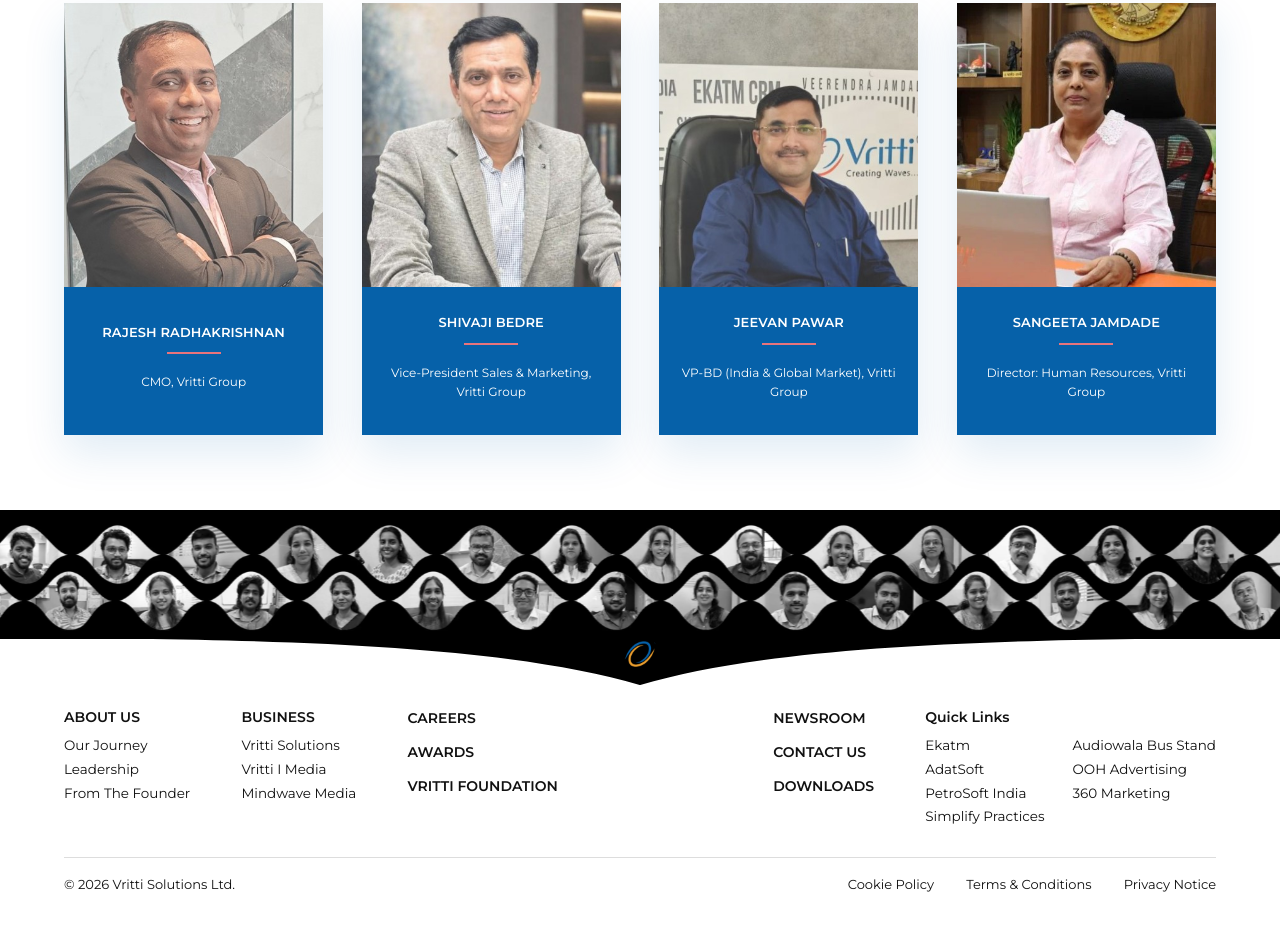
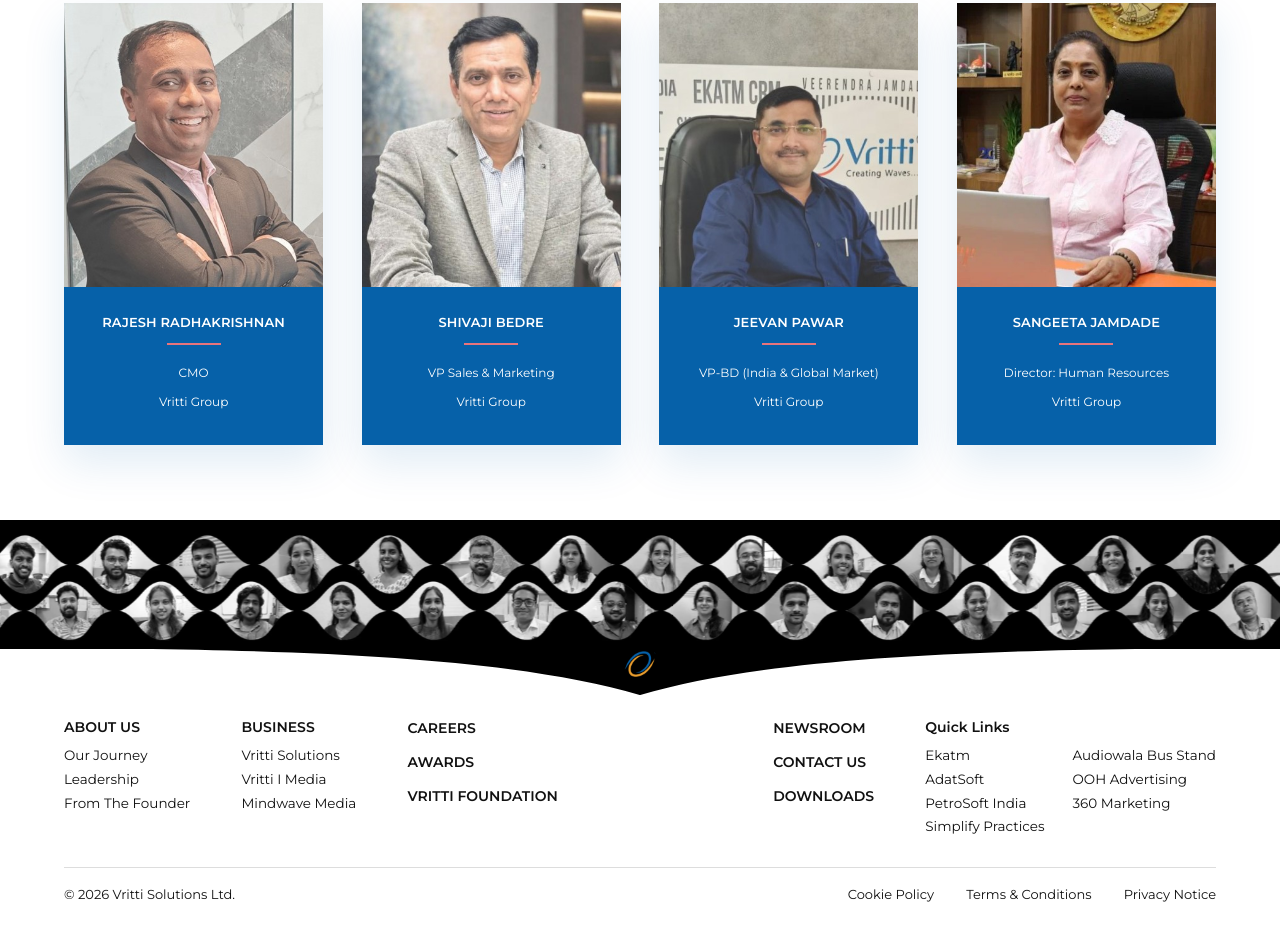
Before and after one commit to mandlikonkar03-maker/Vritti-Website, an Astro site: page /meet-our-management in a window 1280 px wide. Shown: the part 1147-2072 px from the top of the page. Built offline with nearby package versions, Linux system fonts and the light colour scheme; Astro itself is replaced by a stand-in of ours.

Commit message:
Management cards: Vritti Group on its own bottom line; Shivaji Bedre VP (#42)
* Management cards: Vritti Group on its own line pinned to card bottom

Co-Authored-By: Claude Opus 5.5 <noreply@anthropic.com>
Claude-Session: https://claude.ai/code/session_013ohLoaaDryYmtpGwuQ2Kvv

* Shivaji Bedre: VP Sales & Marketing

Co-Authored-By: Claude Opus 5.5 <noreply@anthropic.com>
Claude-Session: https://claude.ai/code/session_013ohLoaaDryYmtpGwuQ2Kvv

---------

Co-authored-by: Claude <noreply@anthropic.com>

```diff
--- a/src/components/group/LeaderCard.astro
+++ b/src/components/group/LeaderCard.astro
@@ -15,6 +15,12 @@ interface Props {
 }
 const { name, title, photo, href, know = 'Know him', heading = 'h3', size = 'lg' } = Astro.props;
 const Tag = href ? 'a' : 'div';
+// "Vritti Group" sits on its own line pinned to the card bottom, so it lines up
+// across every card however long the designation is.
+const ORG = 'Vritti Group';
+const m = title.match(/^(.*?)[,\s]*Vritti Group\s*$/);
+const designation = m ? m[1] : title;
+const org = m ? ORG : '';
 const H = heading;
 ---
 <Tag class:list={['lc', `lc--${size}`, { 'lc--link': !!href }]} href={href || undefined}>
@@ -24,7 +30,8 @@ const H = heading;
   <div class="lc-info">
     <div class="lc-text">
       <H class="lc-name">{name}</H>
-      <p class="lc-title">{title}</p>
+      <p class="lc-title">{designation}</p>
+      {org && <p class="lc-org">{org}</p>}
     </div>
     <span class="lc-know" aria-hidden="true">
       {know}
@@ -50,12 +57,15 @@ const H = heading;
   }
   .lc-info {
     position: relative; flex: 1;
-    display: grid; place-items: center;
+    display: grid; align-items: stretch;
     text-align: center;
   }
   /* Name/designation and "Know him" share the same cell so the card never changes height. */
   .lc-text, .lc-know { grid-area: 1 / 1; }
-  .lc-text { width: 100%; transition: opacity 0.3s, transform 0.35s cubic-bezier(.2,.7,.2,1); }
+  .lc-text {
+    width: 100%;
+    display: flex; flex-direction: column; align-items: center;
+    transition: opacity 0.3s, transform 0.35s cubic-bezier(.2,.7,.2,1); }
   .lc-name {
     margin: 0; font-weight: 600;
     text-transform: uppercase; letter-spacing: 0.01em;
@@ -66,6 +76,8 @@ const H = heading;
     background: #e8747c;
   }
   .lc-title { margin: 0; }
+  .lc-org { margin: auto 0 0; padding-top: 10px; white-space: nowrap; }
+  .lc-know { place-self: center; }
   .lc-know {
     display: inline-flex; align-items: center; gap: 8px;
     padding: 11px 24px; border-radius: 999px;
@@ -81,11 +93,11 @@ const H = heading;
   .lc--lg .lc-info { padding: 28px 16px 34px; }
   .lc--lg .lc-name { font-size: clamp(13px, 0.95vw, 16px); }
   .lc--lg .lc-name::after { margin: 12px auto 18px; }
-  .lc--lg .lc-title { font-size: clamp(12px, 0.85vw, 14px); }
+  .lc--lg .lc-title, .lc--lg .lc-org { font-size: clamp(12px, 0.85vw, 14px); }
   .lc--sm .lc-info { padding: 24px 12px 28px; }
   .lc--sm .lc-name { font-size: clamp(12px, 0.9vw, 15px); }
   .lc--sm .lc-name::after { margin: 12px auto 16px; }
-  .lc--sm .lc-title { font-size: clamp(11.5px, 0.8vw, 13px); }
+  .lc--sm .lc-title, .lc--sm .lc-org { font-size: clamp(11.5px, 0.8vw, 13px); }
   .lc--sm .lc-know { padding: 10px 18px; font-size: 13px; }
 
   @media (hover: hover) {
--- a/src/data/management.ts
+++ b/src/data/management.ts
@@ -73,7 +73,7 @@ export const leaders: Leader[] = [
   },
   {
     name: 'Shivaji Bedre',
-    title: 'Vice-President Sales & Marketing, Vritti Group',
+    title: 'VP Sales & Marketing, Vritti Group',
     photo: '/images/management/shivaji-bedre.jpg',
   },
   {
```
